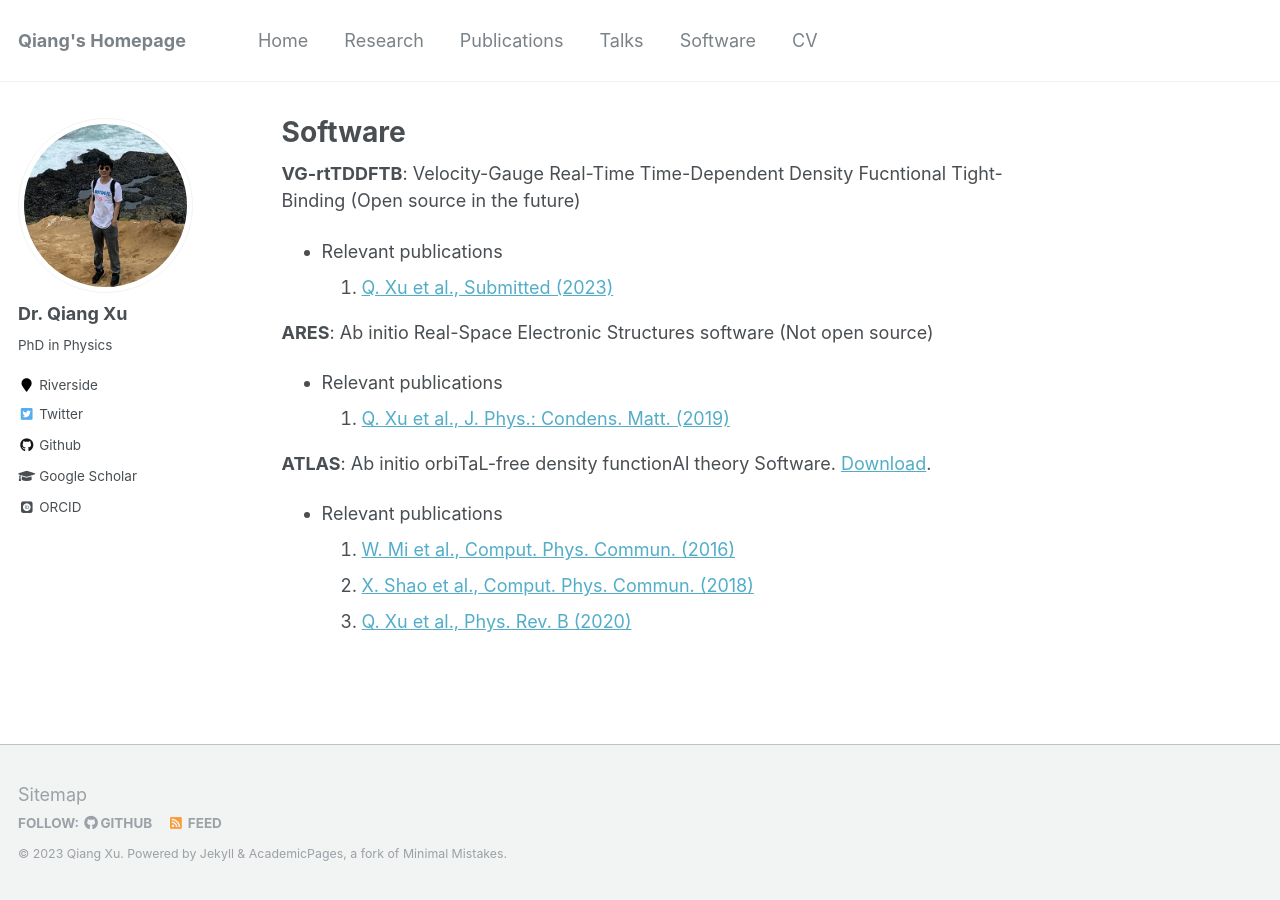
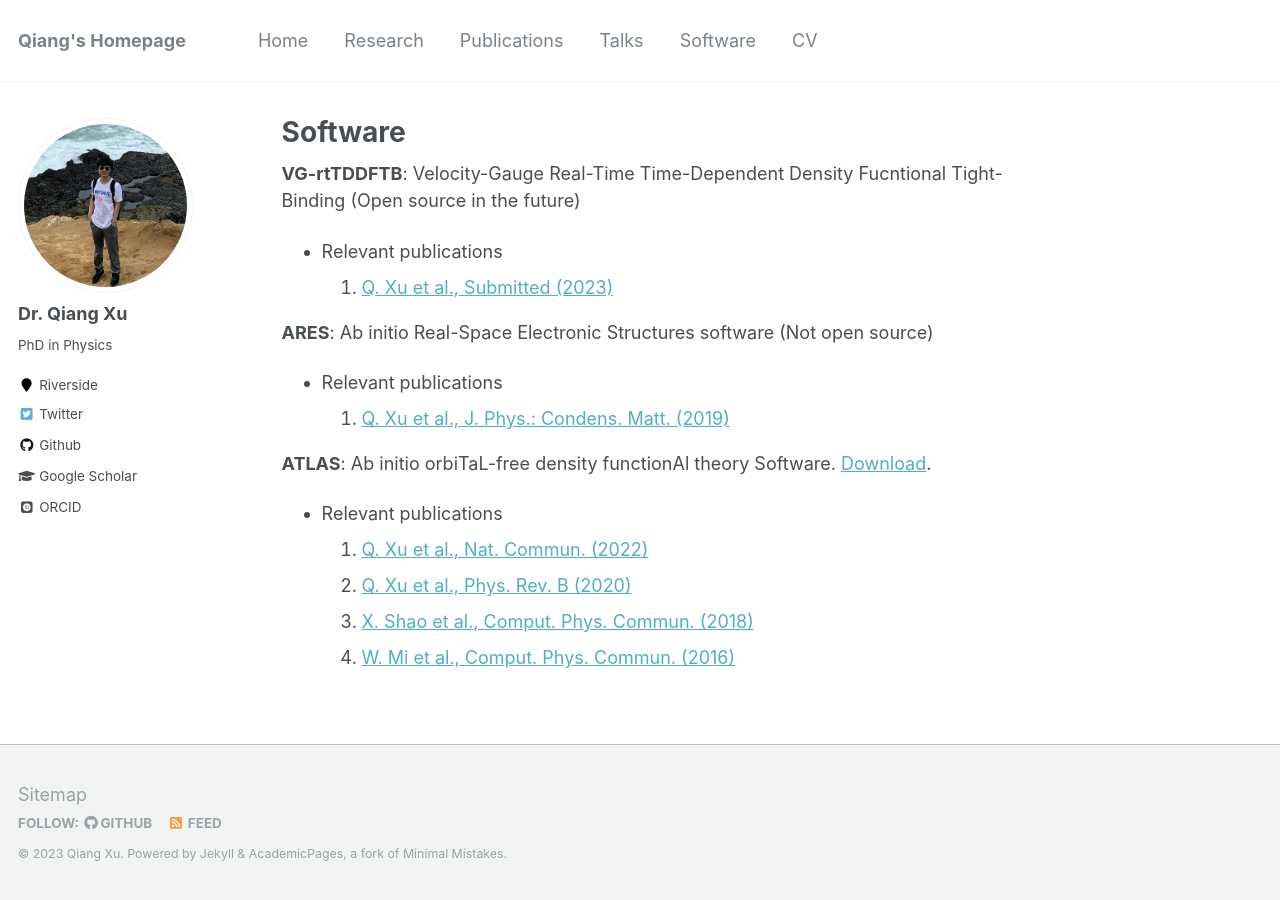
Before and after one commit to xqjlu/xqjlu.github.io, a Jekyll site: the page built from _pages/software.md, in a window 1280 px wide. Built offline with Jekyll 4.4.1, drawn with Linux system fonts in a browser that asks for light colours; some web fonts are replaced.

Commit message:
software changed pubs

```diff
--- a/_pages/software.md
+++ b/_pages/software.md
@@ -20,6 +20,7 @@ redirect_from:
 **ATLAS**: Ab initio orbiTaL-free density functionAl theory Software.
   [Download](http://atlas-ch.cn/).
   * Relevant publications
+    1. [Q. Xu et al., Nat. Commun. (2022)](https://doi.org/10.1038/s41467-022-29002-3)
+    1. [Q. Xu et al., Phys. Rev. B (2020)](https://doi.org/10.1103/PhysRevB.101.045110)
+    1. [X. Shao et al., Comput. Phys. Commun. (2018)](https://doi.org/10.1016/j.cpc.2018.07.009)
     1. [W. Mi et al., Comput. Phys. Commun. (2016)](https://doi.org/10.1016/j.cpc.2015.11.004)
-    1. [X. Shao et al., Comput. Phys. Commun. (2018)](https://doi.org/10.1016/j.cpc.2018.07.009)
-    1. [Q. Xu et al., Phys. Rev. B (2020)](https://doi.org/10.1103/PhysRevB.101.045110)
```
